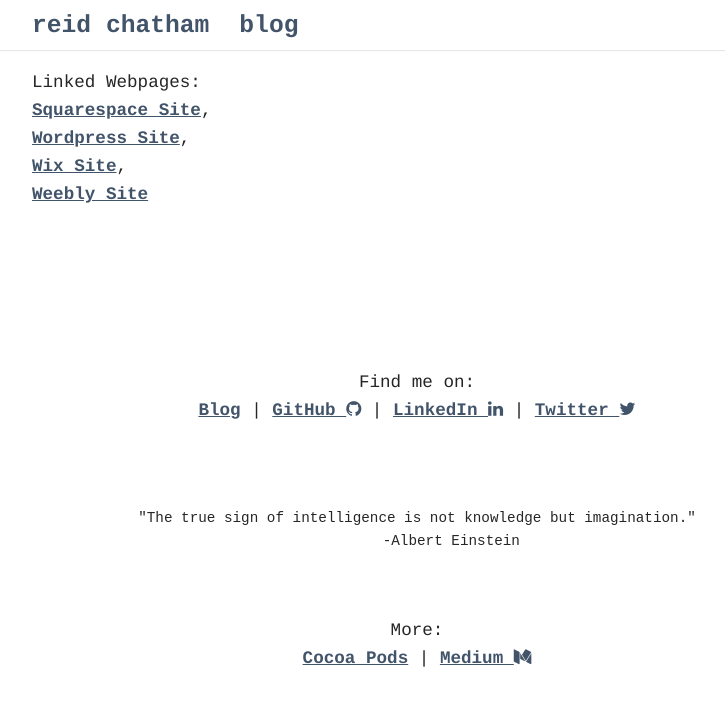
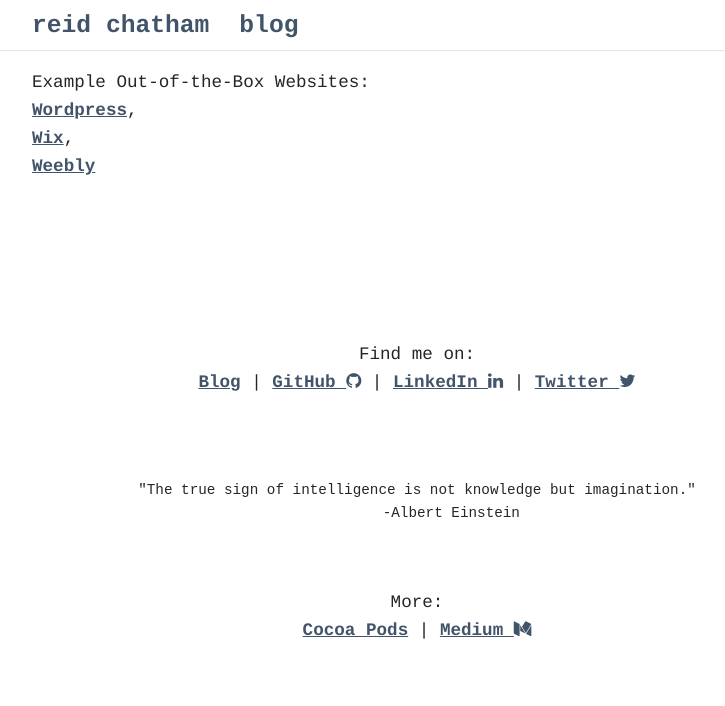
Before and after one commit to rchatham/reidchatham.github.io, a Jekyll site: the page built from index.html, in a window 1280 px wide. Shown: the top 706 px of the page, without its empty margins (223-948 px from the left). Built offline with Jekyll 4.4.1, drawn with Linux system fonts in a browser that asks for light colours.

Commit message:
Update index.html

```diff
--- a/index.html
+++ b/index.html
@@ -2,11 +2,11 @@
 layout: default
 ---
  <p>
-	 Linked Webpages:<br>
-	<a href="https://reidchatham.squarespace.com">Squarespace Site</a>,<br>
-	<a href="https://reidchatham.wordpress.com">Wordpress Site</a>,<br>
-	<a href="https://reidchatham.wix.com">Wix Site</a>,<br>
-	<a href="https://reidchatham.square.site">Weebly Site</a><br>
+	 Example Out-of-the-Box Websites:<br>
+<!-- 	<a href="https://reidchatham.squarespace.com">Squarespace Site</a>,<br> -->
+	<a href="https://reidchatham.wordpress.com">Wordpress</a>,<br>
+	<a href="https://reidchatham.wix.com/reidchatham">Wix</a>,<br>
+	<a href="https://reidchatham.square.site">Weebly</a><br>
  </p>
 <br><br><br>
 
```
